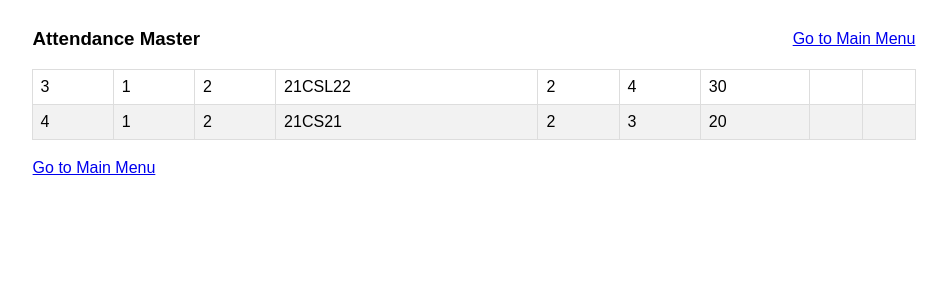
After one commit to Saravananshanmugham/citbuddy, a Flask app: page /view_course_master in a window 1280 px wide. The commit adds this page. Shown: the top 300 px of the page, without its empty margins (166-1113 px from the left). Run offline with Flask 2, Linux system fonts and the light colour scheme; data comes from the database, SQL or seed files in the repository.

Commit message:
Add files via upload

```diff
--- a/templates/menu.html
+++ b/templates/menu.html
@@ -259,6 +259,8 @@
       <h3>Statistics</h3>
       {% if usrgrp == 'A' or usrgrp=='S' or usrgrp=='F' %}
         <p><a href="/attendance_stats"><img src="\static\images\caret-right.svg"> Attendance Statistics</a></p>
+        <p><a href="/view_attendance_master"><img src="\static\images\caret-right.svg"> Attendance Table View</a></p>
+        <p><a href="/view_course_master"><img src="\static\images\caret-right.svg"> Course Table View</a></p>
       {% elif usrgrp=='Z' %}
         <p>This section options is note for Super User.</p>
 
--- /dev/null
+++ b/templates/view_ctable.html
@@ -0,0 +1,76 @@
+<!DOCTYPE html>
+<html>
+<head>
+    <style>
+        #customers {
+          font-family: Arial, Helvetica, sans-serif;
+          border-collapse: collapse;
+          width: 70%;
+        }
+
+        #customers td, #customers th {
+          border: 1px solid #ddd;
+          padding: 8px;
+        }
+
+        #customers tr:nth-child(even){background-color: #f2f2f2;}
+
+        #customers tr:hover {background-color: rgb(221, 219, 109);}
+
+        #customers th {
+          padding-top: 8px;
+          padding-bottom: 8px;
+          text-align: left;
+          background-color: #04AA6D;
+          color: white;}
+
+         table {
+                font-family: Arial, Helvetica, sans-serif;
+                border-collapse: collapse;
+                width: 70%;
+            }
+
+        table.center {
+            margin-left: auto;
+            margin-right: auto;
+          }
+
+        </style>
+
+    <title>Student Information</title>
+</head>
+
+<table class="center">
+    <tr>
+        <td><h3>Attendance Master</h3>     </td>
+        <td style="text-align:right" colspan=2><a href="/menu">Go to Main Menu</a>  </td>
+    </tr>
+</table>
+
+<table id="customers" class="center">
+
+    {% for row in rows %}
+        <tr>
+            <td>{{row[0]}}</td>
+            <td>{{row[1]}}</td>
+            <td>{{row[2]}}</td>
+            <td>{{row[3]}}</td>
+            <td>{{row[4]}}</td>
+            <td>{{row[5]}}</td>
+            <td>{{row[6]}}</td>
+            <td>{{row[7]}}</td>
+            <td>{{row[8]}}</td>
+        </tr>
+
+    {% endfor %}
+</table>
+<br>
+<table class="center">
+    <tr>
+        <td style="text-align:left"><a href="/menu">Go to Main Menu</a>  </td>
+    </tr>
+</table>
+
+
+</body>
+</html>
```
Also changed, not shown: templates/view_atable.html (added, +76 -0 lines).
